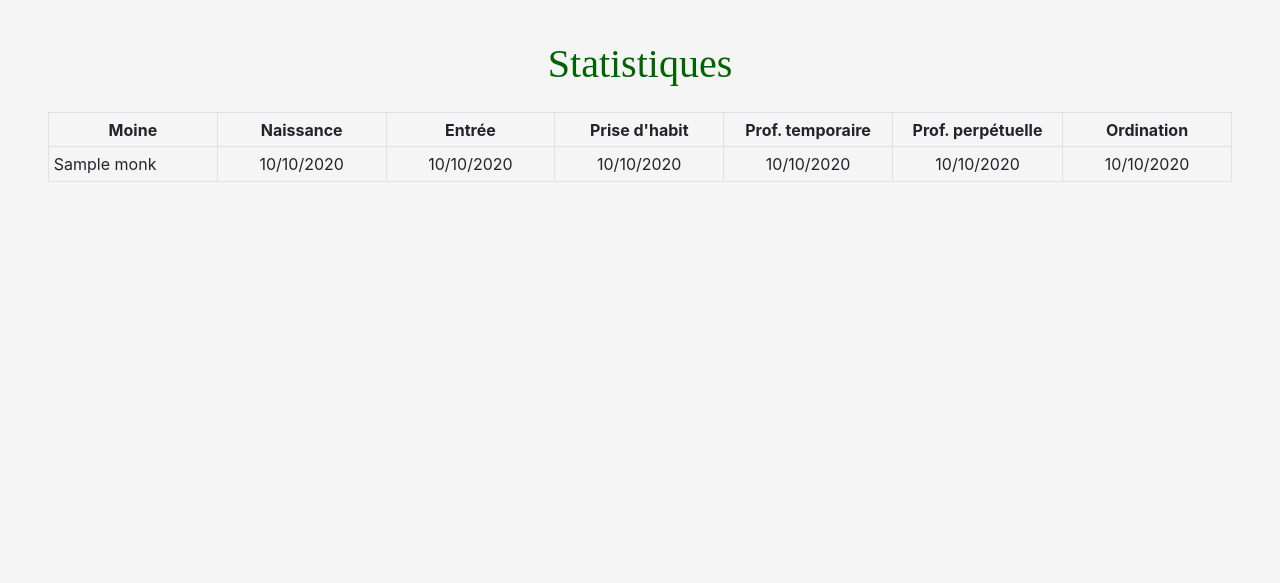
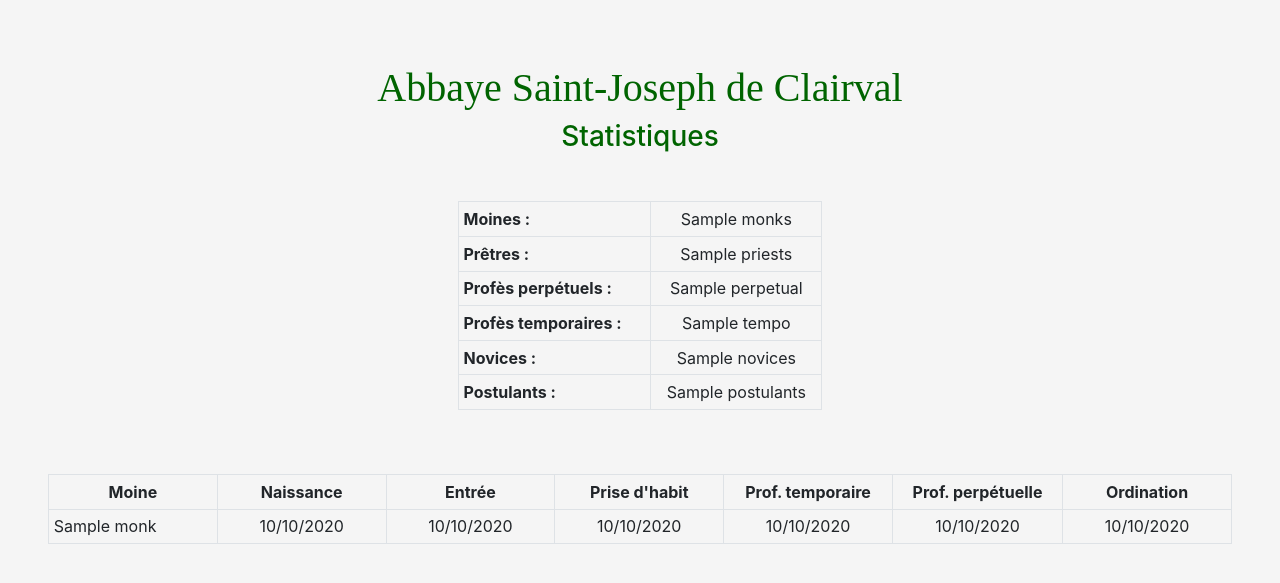
Before and after one commit to BrRoman/statistiques, a Django app: template statistiques/apps/main/templates/main/home.html in a window 1280 px wide. Shown: the part 69-652 px from the top of the page. Run offline with Django 3.2, Linux system fonts and the light colour scheme; the template is opened without the code that fills it: most values are stand-ins (such as "Sample title", 1, 10 or a date in 2020); style sheets or scripts are compiled from the project's sources; some libraries are stand-ins or nearby versions; some web fonts are replaced.

Commit message:
Number of priests etc.

```diff
--- a/statistiques/apps/main/templates/main/home.html
+++ b/statistiques/apps/main/templates/main/home.html
@@ -1,7 +1,37 @@
 {% extends 'main.html' %}
 
 {% block content %}
-    <h1 class="my-4">Statistiques</h1>
+    <h1 class="mt-5">Abbaye Saint-Joseph de Clairval</h1>
+    <h3 class="mb-5 green">Statistiques</h3>
+
+    <div class="col-4 mb-5">
+        <table class="table table-sm table-bordered">
+            <tr>
+                <td class="font-weight-bold">Moines :</td>
+                <td class="text-center">{{ monks }}</td>
+            </tr>
+            <tr>
+                <td class="font-weight-bold">Prêtres :</td>
+                <td class="text-center">{{ priests }}</td>
+            </tr>
+            <tr>
+                <td class="font-weight-bold">Profès perpétuels :</td>
+                <td class="text-center">{{ perpetual }}</td>
+            </tr>
+            <tr>
+                <td class="font-weight-bold">Profès temporaires :</td>
+                <td class="text-center">{{ tempo }}</td>
+            </tr>
+            <tr>
+                <td class="font-weight-bold">Novices :</td>
+                <td class="text-center">{{ novices }}</td>
+            </tr>
+            <tr>
+                <td class="font-weight-bold">Postulants :</td>
+                <td class="text-center">{{ postulants }}</td>
+            </tr>
+        </table>
+    </div>
 
     <table class="table table-sm table-bordered">
         <tr>
@@ -13,7 +43,7 @@
             <th class="col-1">Prof. perpétuelle</th>
             <th class="col-1">Ordination</th>
         </tr>
-        {% for monk in monks %}
+        {% for monk in list_of_monks %}
             <tr>
                 <td>{{ monk }}</td>
                 <td class="text-center">{{ monk.birth|date:'d/m/Y' }}</td>
--- a/statistiques/static/css/statistiques.less
+++ b/statistiques/static/css/statistiques.less
@@ -55,10 +55,7 @@
     // Content:
     #content {
 
-        h1,
-        h2,
-        h3,
-        h4 {
+        h1 {
             color: @green;
             font-family: LucidaHW;
         }
```
Also changed, not shown: statistiques/apps/main/views.py (+31 -3 lines).
